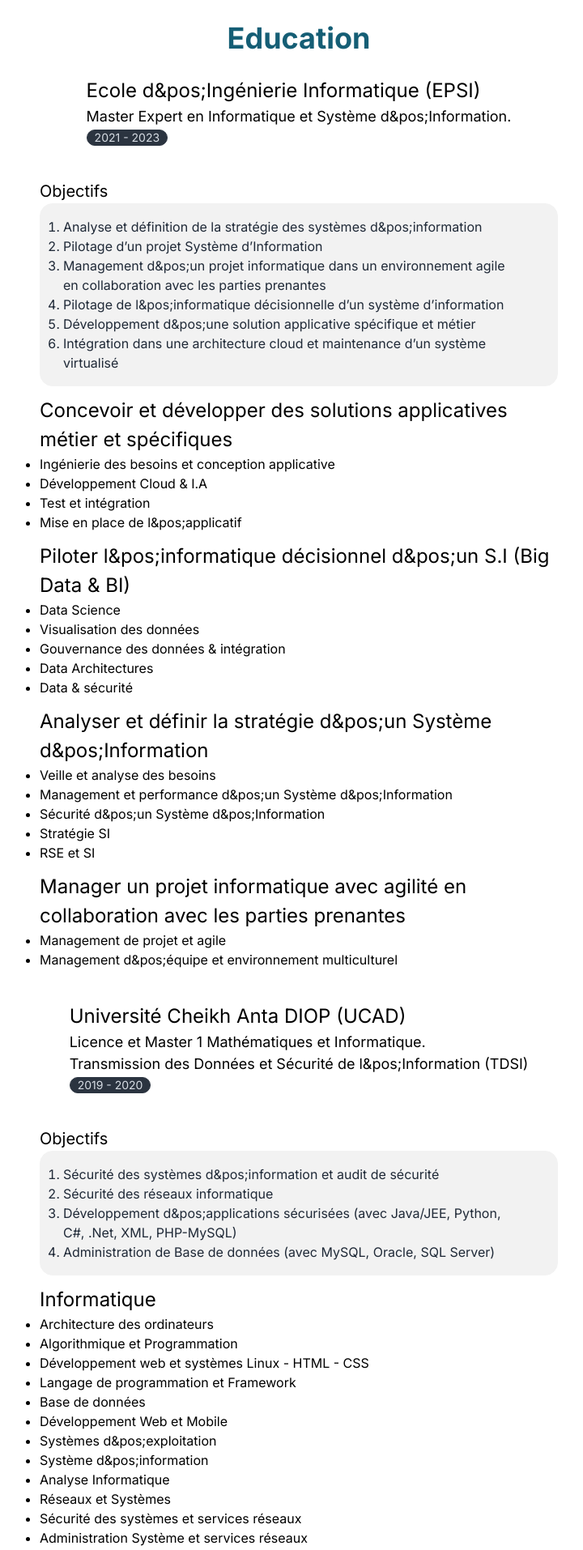
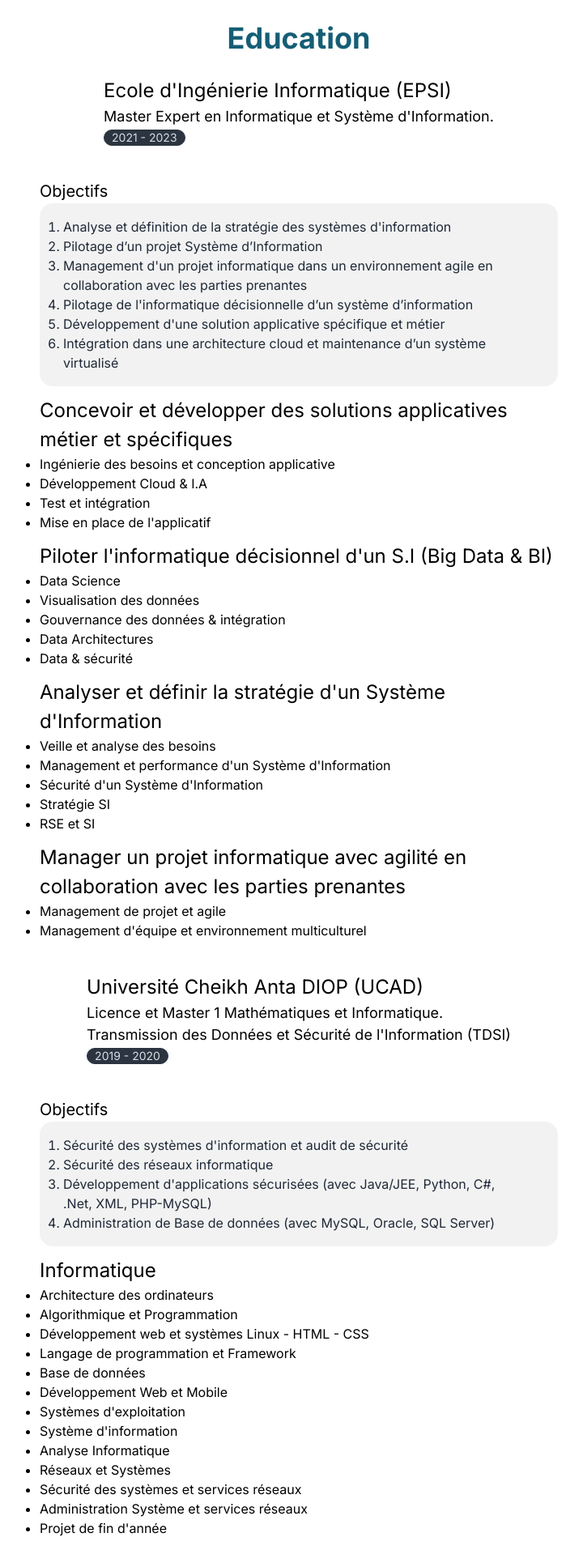
Before and after one commit to evilbas/portfolio, a Next.js app: page /education in a window 1280 px wide. Shown: the part 140-2054 px from the top of the page at 81% size, without its empty margins (271-991 px from the left). Built offline with nearby package versions, Linux system fonts and the light colour scheme; what tailwindcss-animated would draw is missing.

Commit message:
Update Portfolio

```diff
--- a/app/components/profile-desc.tsx
+++ b/app/components/profile-desc.tsx
@@ -25,10 +25,10 @@ const ProfileDescPage = () => {
             Développeur Full Stack, spécialisé en Spring Boot et Java pour le
             backend, et en Angular et React pour le frontend. Compétent en
             JavaScript et Typescript, je crée des applications robustes et
-            performantes. Passionné par l&pos;amélioration continue et la
+            performantes. Passionné par l&apos;amélioration continue et la
             collaboration efficace en équipe, je suis capable de transformer des
             exigences complexes en solutions intuitives et fonctionnelles, avec
-            une attention particulière aux détails et à l&pos;expérience
+            une attention particulière aux détails et à l&apos;expérience
             utilisateur.
             <RiDoubleQuotesL
               className="relative -bottom-2 inline rotate-180 text-3xl"
--- a/app/education/page.tsx
+++ b/app/education/page.tsx
@@ -10,10 +10,10 @@ const EducationPage = () => {
       <div className="flex flex-col items-center justify-center">
         <div>
           <h1 className="text-2xl">
-            Ecole d&pos;Ingénierie Informatique (EPSI)
+            Ecole d&apos;Ingénierie Informatique (EPSI)
           </h1>
           <p className="text-lg">
-            Master Expert en Informatique et Système d&pos;Information.
+            Master Expert en Informatique et Système d&apos;Information.
           </p>
           <p className="badge badge-neutral">2021 - 2023</p>
         </div>
@@ -24,19 +24,19 @@ const EducationPage = () => {
             <ul className="px-3 text-left list-decimal">
               <li>
                 Analyse et définition de la stratégie des systèmes
-                d&pos;information
+                d&apos;information
               </li>
               <li>Pilotage d’un projet Système d’Information</li>
               <li>
-                Management d&pos;un projet informatique dans un environnement
+                Management d&apos;un projet informatique dans un environnement
                 agile en collaboration avec les parties prenantes
               </li>
               <li>
-                Pilotage de l&pos;informatique décisionnelle d’un système
+                Pilotage de l&apos;informatique décisionnelle d’un système
                 d’information
               </li>
               <li>
-                Développement d&pos;une solution applicative spécifique et
+                Développement d&apos;une solution applicative spécifique et
                 métier
               </li>
               <li>
@@ -56,11 +56,11 @@ const EducationPage = () => {
                 <li>Ingénierie des besoins et conception applicative</li>
                 <li>Développement Cloud & I.A</li>
                 <li>Test et intégration</li>
-                <li>Mise en place de l&pos;applicatif</li>
+                <li>Mise en place de l&apos;applicatif</li>
               </ul>
             </div>
             <h1 className="font-bold md:font-normal md:text-2xl mt-3">
-              Piloter l&pos;informatique décisionnel d&pos;un S.I (Big Data &
+              Piloter l&apos;informatique décisionnel d&apos;un S.I (Big Data &
               BI)
             </h1>
             <div>
@@ -73,16 +73,16 @@ const EducationPage = () => {
               </ul>
             </div>
             <h1 className="font-bold md:font-normal md:text-2xl mt-3">
-              Analyser et définir la stratégie d&pos;un Système
-              d&pos;Information
+              Analyser et définir la stratégie d&apos;un Système
+              d&apos;Information
             </h1>
             <div>
               <ul className="list-disc">
                 <li>Veille et analyse des besoins</li>
                 <li>
-                  Management et performance d&pos;un Système d&pos;Information
+                  Management et performance d&apos;un Système d&apos;Information
                 </li>
-                <li>Sécurité d&pos;un Système d&pos;Information</li>
+                <li>Sécurité d&apos;un Système d&apos;Information</li>
                 <li>Stratégie SI</li>
                 <li>RSE et SI</li>
               </ul>
@@ -94,7 +94,7 @@ const EducationPage = () => {
             <div>
               <ul className="list-disc">
                 <li>Management de projet et agile</li>
-                <li>Management d&pos;équipe et environnement multiculturel</li>
+                <li>Management d&apos;équipe et environnement multiculturel</li>
               </ul>
             </div>
           </div>
@@ -107,7 +107,7 @@ const EducationPage = () => {
           <p className="text-lg">
             Licence et Master 1 Mathématiques et Informatique. <br />
             <span>
-              Transmission des Données et Sécurité de l&pos;Information (TDSI)
+              Transmission des Données et Sécurité de l&apos;Information (TDSI)
             </span>
           </p>
           <p className="badge badge-neutral">2019 - 2020</p>
@@ -118,11 +118,11 @@ const EducationPage = () => {
           <div className="alert">
             <ul className="px-3 text-left list-decimal">
               <li>
-                Sécurité des systèmes d&pos;information et audit de sécurité
+                Sécurité des systèmes d&apos;information et audit de sécurité
               </li>
               <li>Sécurité des réseaux informatique</li>
               <li>
-                Développement d&pos;applications sécurisées (avec Java/JEE,
+                Développement d&apos;applications sécurisées (avec Java/JEE,
                 Python, C#, .Net, XML, PHP-MySQL)
               </li>
               <li>
@@ -144,13 +144,13 @@ const EducationPage = () => {
                 <li>Langage de programmation et Framework</li>
                 <li>Base de données</li>
                 <li>Développement Web et Mobile</li>
-                <li>Systèmes d&pos;exploitation</li>
-                <li>Système d&pos;information</li>
+                <li>Systèmes d&apos;exploitation</li>
+                <li>Système d&apos;information</li>
                 <li>Analyse Informatique</li>
                 <li>Réseaux et Systèmes</li>
                 <li>Sécurité des systèmes et services réseaux</li>
                 <li>Administration Système et services réseaux</li>
-                <li>Projet de fin d&pos;année</li>
+                <li>Projet de fin d&apos;année</li>
               </ul>
             </div>
             <h1 className="font-bold md:font-normal md:text-2xl mt-3">
@@ -171,9 +171,9 @@ const EducationPage = () => {
             </h1>
             <div>
               <ul className="list-disc">
-                <li>Création d&pos;entreprise</li>
+                <li>Création d&apos;entreprise</li>
                 <li>Gestion de projet</li>
-                <li>Techniques d&pos;expression</li>
+                <li>Techniques d&apos;expression</li>
                 <li>Anglais</li>
               </ul>
             </div>
--- a/app/experiences/page.tsx
+++ b/app/experiences/page.tsx
@@ -31,7 +31,7 @@ const ExperiencesPage = () => {
             gestion de projets plus efficace et organisée, avec une interface
             conviviale et facile à utiliser. <br />
             Pour un usage personnel, System 3P aide les individus à organiser
-            leurs propres projets et tâches, qu&pos;il s&apos;agisse de projets
+            leurs propres projets et tâches, qu&apos;il s&apos;agisse de projets
             professionnels ou personnels. Les utilisateurs peuvent créer des
             listes de tâches, définir des priorités, et suivre leur progression.
             Cette plateforme est idéale pour ceux qui cherchent à mieux
```
Also changed, not shown: 2 other files (tests, documents, lock files or other folders).
